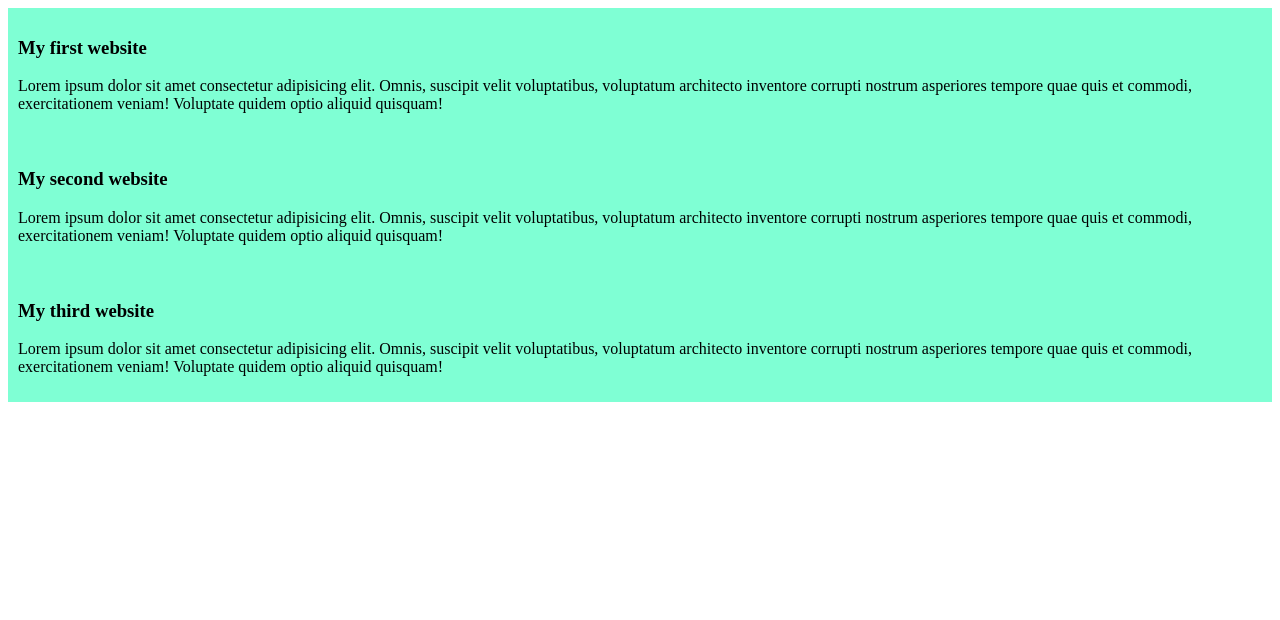
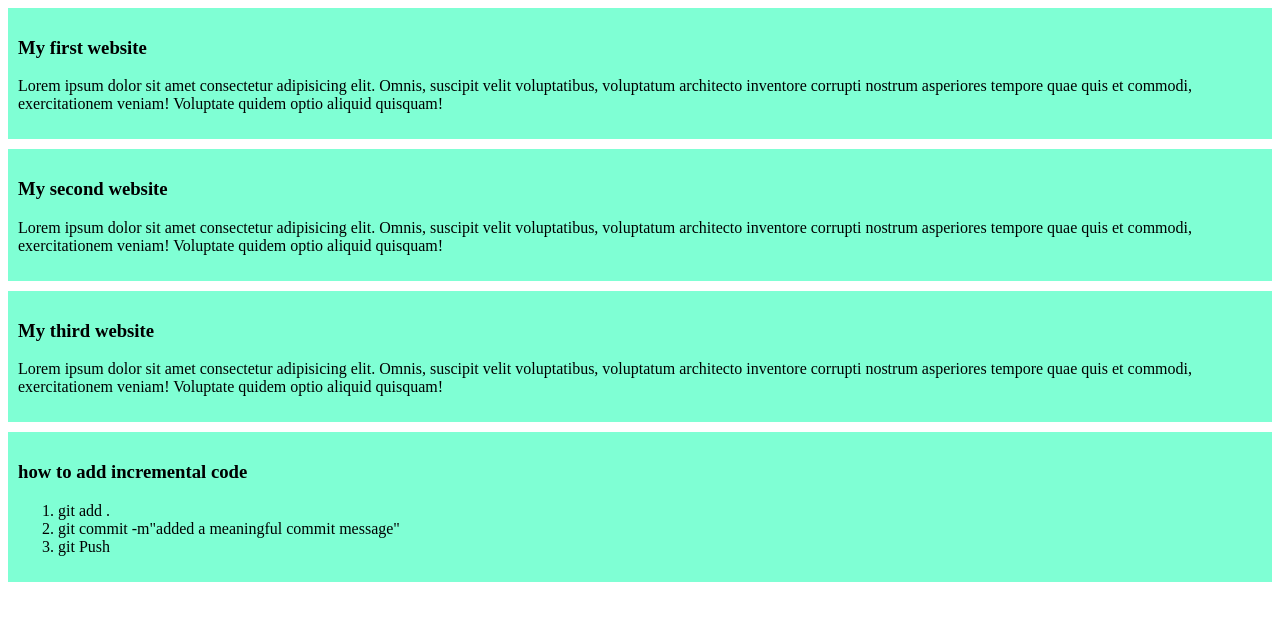
Before and after one commit to Toha16/my-sample-website, a plain HTML site: page index.html in a window 1280 px wide. Drawn offline with Linux system fonts and the light colour scheme.

Commit message:
added a list to push code

```diff
--- a/index.html
+++ b/index.html
@@ -19,6 +19,14 @@
         <h3>My third website</h3>
         <p>Lorem ipsum dolor sit amet consectetur adipisicing elit. Omnis, suscipit velit voluptatibus, voluptatum architecto inventore corrupti nostrum asperiores tempore quae quis et commodi, exercitationem veniam! Voluptate quidem optio aliquid quisquam!</p>
     </div>
+    <div>
+        <h3>how to add incremental code</h3>
+        <ol>
+            <li>git add .</li>
+            <li>git commit -m"added a meaningful commit message"</li>
+            <li>git Push</li>
+        </ol>
+    </div>
 
 </body>
 </html>
--- a/styles/blog.css
+++ b/styles/blog.css
@@ -1,4 +1,5 @@
 div{
     background-color: aquamarine;
     padding: 10px;
+    margin-bottom: 10px;
 }
```
